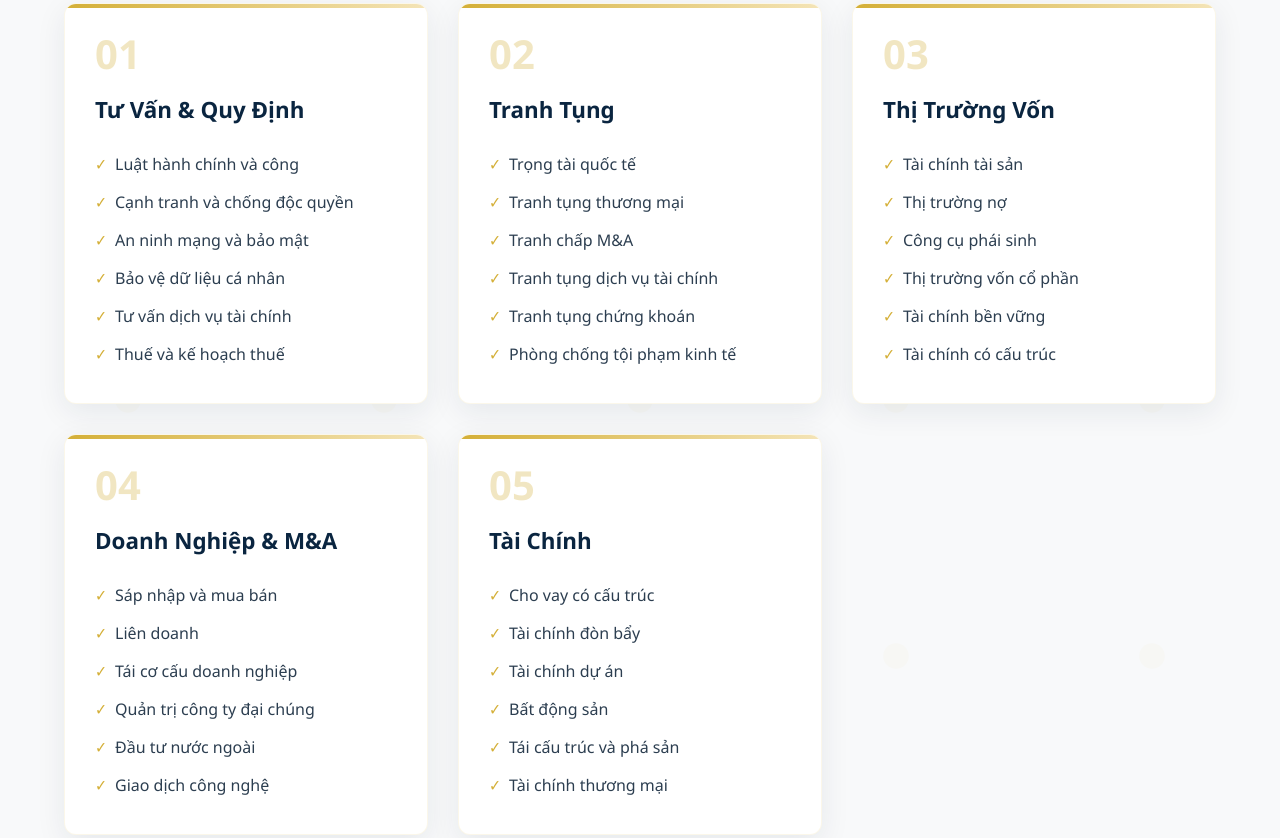
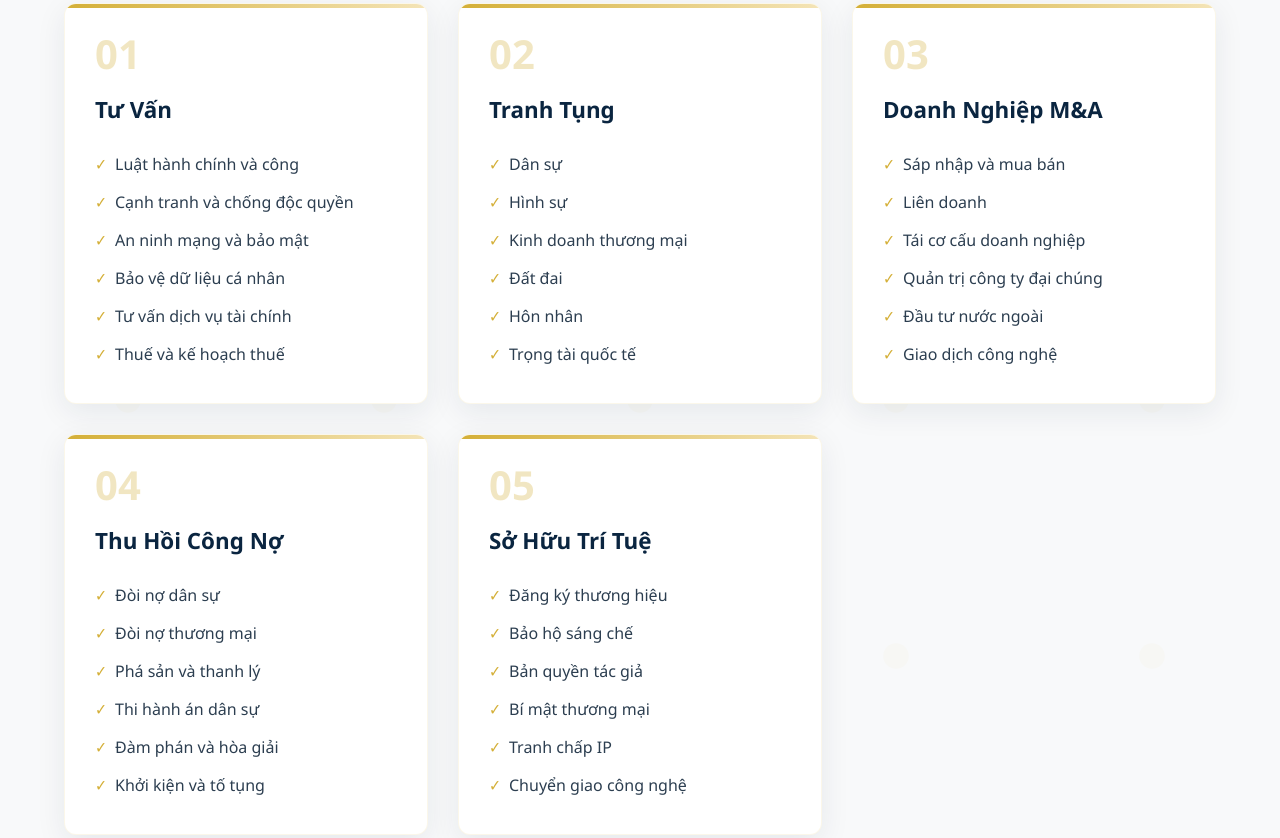
Before and after one commit to duogbachdev/professional-law-firm-website, a website: page index.html in a window 1280 px wide. Shown: the part 1376-2214 px from the top of the page. Drawn offline with Linux system fonts and the light colour scheme.

Commit message:
Update code

```diff
--- a/assets/js/components/legal-services.js
+++ b/assets/js/components/legal-services.js
@@ -27,7 +27,7 @@ class LegalServices {
                         <div class="services-grid">
                             <div class="enhanced-card">
                                 <div class="capability-number">01</div>
-                                <h4>Tư Vấn & Quy Định</h4>
+                                <h4>Tư Vấn</h4>
                                 <ul class="service-list">
                                     <li>Luật hành chính và công</li>
                                     <li>Cạnh tranh và chống độc quyền</li>
@@ -42,31 +42,18 @@ class LegalServices {
                                 <div class="capability-number">02</div>
                                 <h4>Tranh Tụng</h4>
                                 <ul class="service-list">
+                                    <li>Dân sự</li>
+                                    <li>Hình sự</li>
+                                    <li>Kinh doanh thương mại</li>
+                                    <li>Đất đai</li>
+                                    <li>Hôn nhân</li>
                                     <li>Trọng tài quốc tế</li>
-                                    <li>Tranh tụng thương mại</li>
-                                    <li>Tranh chấp M&A</li>
-                                    <li>Tranh tụng dịch vụ tài chính</li>
-                                    <li>Tranh tụng chứng khoán</li>
-                                    <li>Phòng chống tội phạm kinh tế</li>
                                 </ul>
                             </div>
 
                             <div class="enhanced-card">
                                 <div class="capability-number">03</div>
-                                <h4>Thị Trường Vốn</h4>
-                                <ul class="service-list">
-                                    <li>Tài chính tài sản</li>
-                                    <li>Thị trường nợ</li>
-                                    <li>Công cụ phái sinh</li>
-                                    <li>Thị trường vốn cổ phần</li>
-                                    <li>Tài chính bền vững</li>
-                                    <li>Tài chính có cấu trúc</li>
-                                </ul>
-                            </div>
-
-                            <div class="enhanced-card">
-                                <div class="capability-number">04</div>
-                                <h4>Doanh Nghiệp & M&A</h4>
+                                <h4>Doanh Nghiệp M&A</h4>
                                 <ul class="service-list">
                                     <li>Sáp nhập và mua bán</li>
                                     <li>Liên doanh</li>
@@ -78,15 +65,28 @@ class LegalServices {
                             </div>
 
                             <div class="enhanced-card">
+                                <div class="capability-number">04</div>
+                                <h4>Thu Hồi Công Nợ</h4>
+                                <ul class="service-list">
+                                    <li>Đòi nợ dân sự</li>
+                                    <li>Đòi nợ thương mại</li>
+                                    <li>Phá sản và thanh lý</li>
+                                    <li>Thi hành án dân sự</li>
+                                    <li>Đàm phán và hòa giải</li>
+                                    <li>Khởi kiện và tố tụng</li>
+                                </ul>
+                            </div>
+
+                            <div class="enhanced-card">
                                 <div class="capability-number">05</div>
-                                <h4>Tài Chính</h4>
+                                <h4>Sở Hữu Trí Tuệ</h4>
                                 <ul class="service-list">
-                                    <li>Cho vay có cấu trúc</li>
-                                    <li>Tài chính đòn bẩy</li>
-                                    <li>Tài chính dự án</li>
-                                    <li>Bất động sản</li>
-                                    <li>Tái cấu trúc và phá sản</li>
-                                    <li>Tài chính thương mại</li>
+                                    <li>Đăng ký thương hiệu</li>
+                                    <li>Bảo hộ sáng chế</li>
+                                    <li>Bản quyền tác giả</li>
+                                    <li>Bí mật thương mại</li>
+                                    <li>Tranh chấp IP</li>
+                                    <li>Chuyển giao công nghệ</li>
                                 </ul>
                             </div>
                         </div>
```
Also changed, not shown: assets/css/legal-services.css (line endings or trailing spaces), assets/css/people.css (line endings or trailing spaces).
